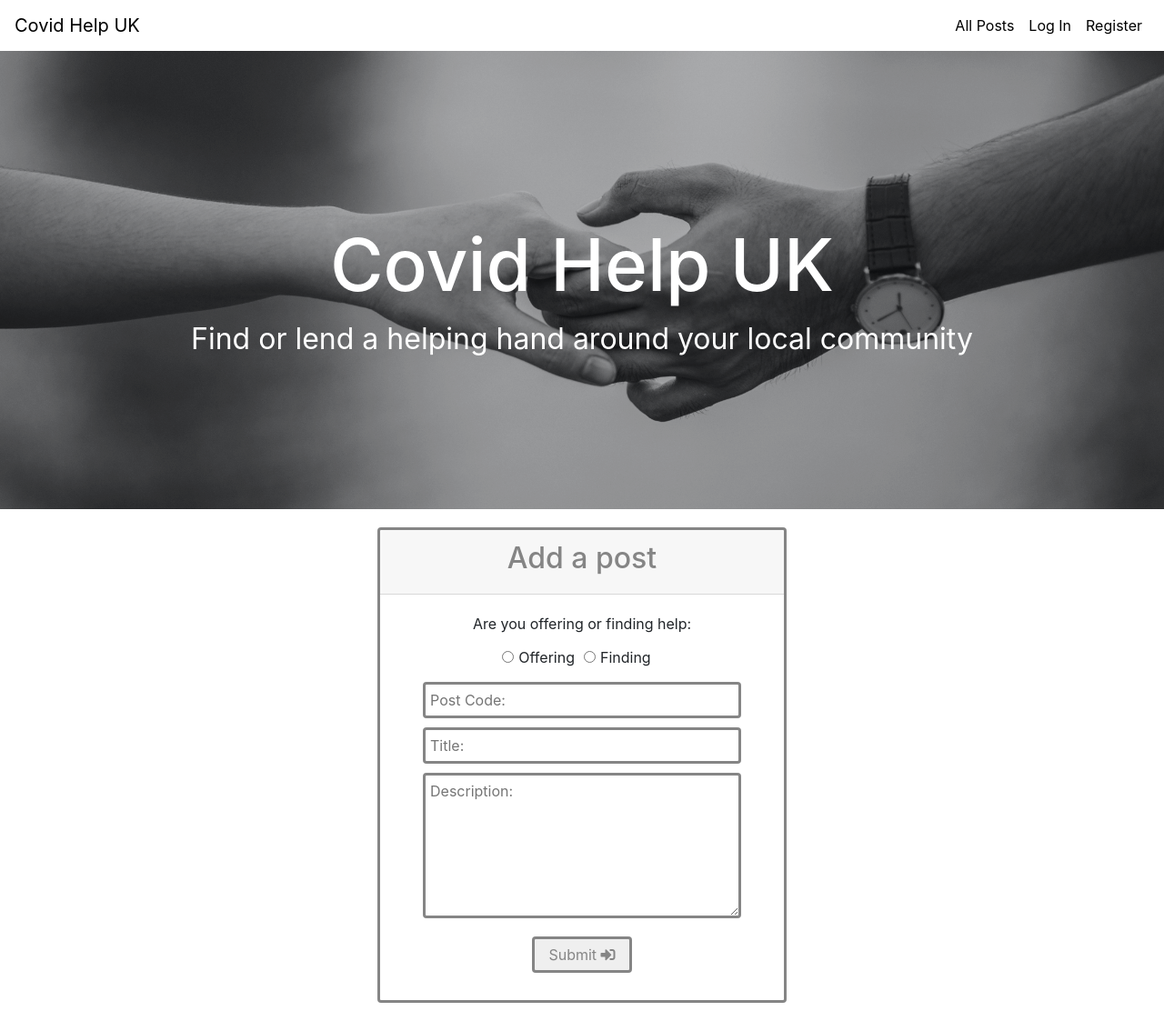
After one commit to raniamarhoni/CovidHelp, a Flask app: page /add_a_post in a window 1280 px wide. The commit adds this page. Shown: the whole page at 91% size. Run offline with Flask 2, Linux system fonts and the light colour scheme; some libraries are stand-ins or nearby versions.

Commit message:
add_a_post.html added

```diff
--- a/app.py
+++ b/app.py
@@ -123,6 +123,25 @@ def manage_posts(username):
     return redirect(url_for("log_in"))
 
 
+@app.route("/add_a_post", methods=["GET", "POST"])
+def add_a_post():
+
+    if request.method == "POST":
+        post = {
+            "type_of_help": request.form.get("type_of_help"),
+            "username": session["user"],
+            "location": request.form.get("location"),
+            "title": request.form.get("title"),
+            "description": request.form.get("description"),
+            "date_posted": datetime.datetime.now()
+        }
+        mongo.db.posts.insert_one(post)
+        flash("Task Successfully Added")
+        return redirect(url_for('manage_posts', username=session['user']))
+
+    return render_template("add_a_post.html")
+
+
 if __name__ == "__main__":
     app.run(host=os.environ.get("IP"),
             port=int(os.environ.get("PORT")),
--- /dev/null
+++ b/templates/add_a_post.html
@@ -0,0 +1,41 @@
+<!DOCTYPE html>
+{% extends "base.html" %} {% block title %}
+<title>Add a post</title>
+{% endblock %} {% block content %}
+
+<div class="row">
+  <div class="col-sm-12 col-md-8 form-section">
+
+    <!--Card-->
+    <div class="card card-format">
+
+      <!--Card Header-->
+      <div class="card-header">
+        <h2>Add a post</h2>
+      </div>
+
+      <!--Cars Body-->
+      <div class="card-body">
+        <form class="form-format" method="POST" action="{{url_for('add_a_post') }}">
+            <label class="radio-form-label">Are you offering or finding help: </label>
+            <div class="form-check-inline">
+                <label class="form-check-label">
+                    <input type="radio" class="form-check-input" name="type_of_help" value="offering">Offering
+                </label>
+                <label class="form-check-label">
+                    <input type="radio" class="form-check-input" name="type_of_help" value="finding">Finding
+                </label>
+            </div>
+
+            <input id="location" name="location" type="text" placeholder="Post Code:" class="validate form-input" />
+            <input id="title" name="title" type="text" placeholder="Title:" class="validate form-input" required/>
+            <textarea class="form-input" name="description" rows="6" placeholder="Description:" required></textarea>
+            <button type="submit" class="form-submit">Submit <i class="fas fa-sign-in-alt"></i></button>
+
+        </form>
+      </div>
+    </div>
+  </div>
+</div>
+
+{% endblock %}
--- a/templates/base.html
+++ b/templates/base.html
@@ -44,7 +44,7 @@
                     <a class="nav-link" href="{{url_for('manage_posts', username=session['user']) }}">Manage Posts</a>
                 </li>
                 <li class="nav-item">
-                    <a class="nav-link" href="">Add a Post</a>
+                    <a class="nav-link" href="{{url_for('add_a_post') }}">Add a Post</a>
                 </li>
                 <li class="nav-item">
                     <a class="nav-link" href="{{url_for('log_out') }}">Log Out</a>
```
